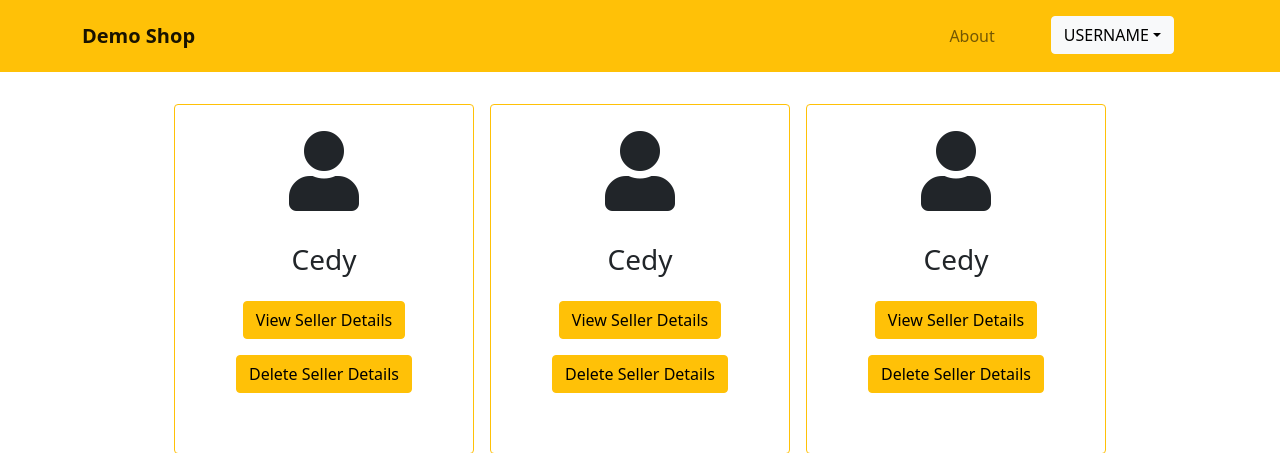
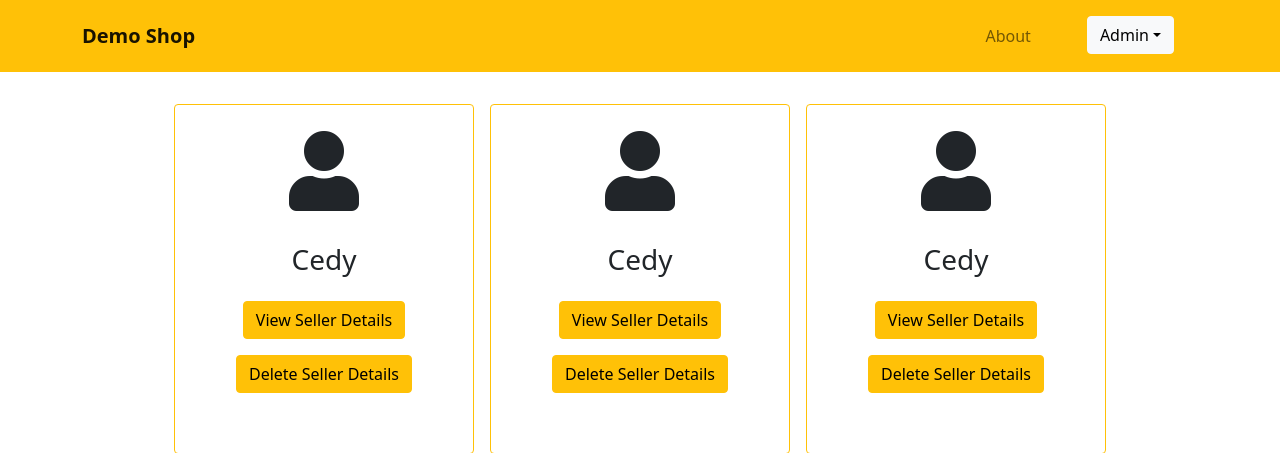
Before and after one commit to cskiller24/E-Commerce-PHP, a PHP site: page /homepage.php in a window 1280 px wide. Shown: the top 453 px of the page. Run offline with PHP 8.4, Linux system fonts and the light colour scheme; some libraries are stand-ins or nearby versions.

Commit message:
Change Dropdown Button Admin

```diff
--- a/view/admin/header.php
+++ b/view/admin/header.php
@@ -14,7 +14,7 @@
                     <li class="nav-item px-4">
                         <div class="dropdown">
                             <button class="btn btn-light dropdown-toggle" type="button" id="dropdownMenuButton1" data-bs-toggle="dropdown" aria-expanded="false">
-                                USERNAME</button>
+                                Admin</button>
                             <ul class="dropdown-menu">
                                 <li><a class="dropdown-item" href="settings.php"><i class="fas fa-cogs"></i> Settings</a></li>
                                 <li><a class="dropdown-item" href="transactions.php"><i class="fas fa-history"></i> Transaction History</a></li>
```
